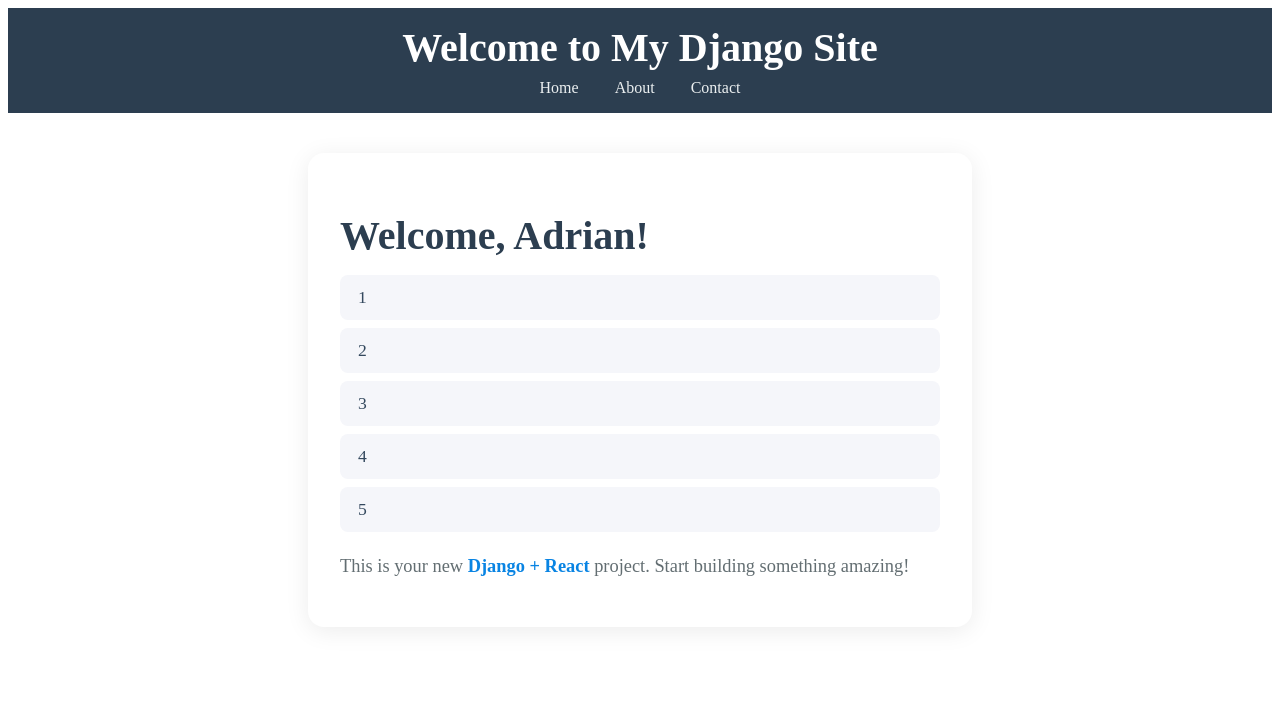
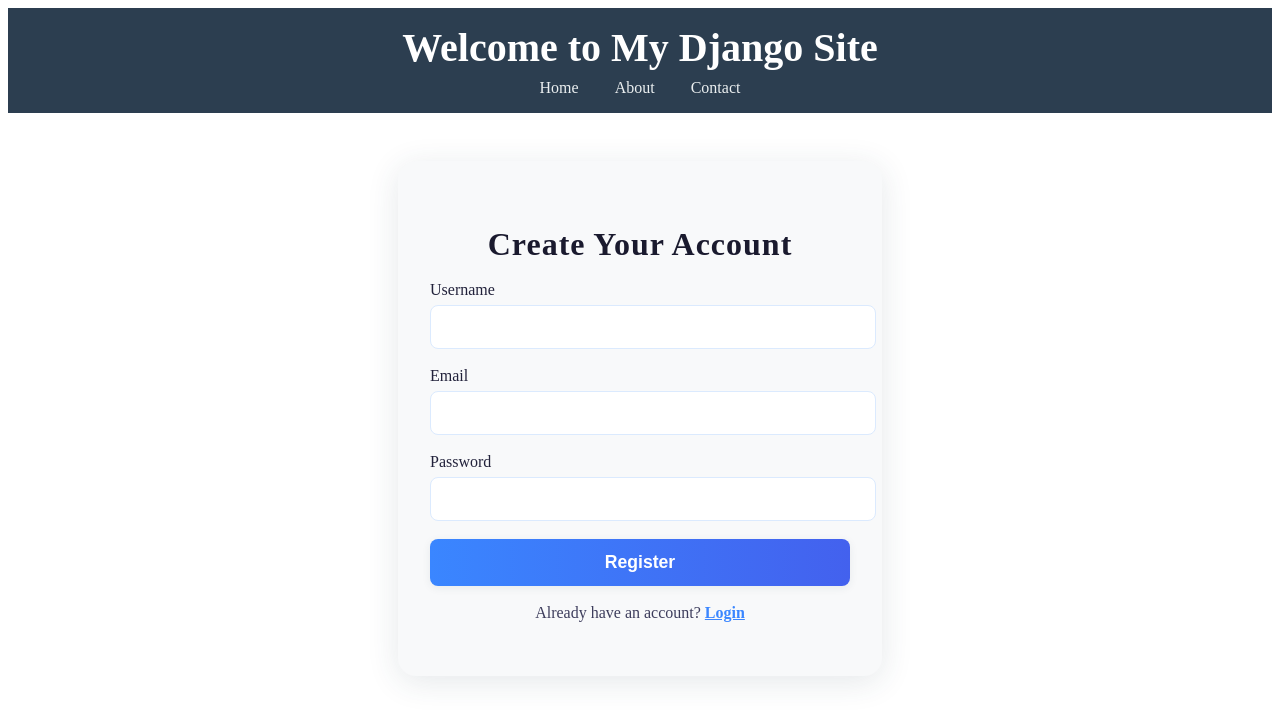
Before and after one commit to addeligero/Flask-CRUD, a Flask app: page /welcome in a window 1280 px wide. Shown: the top 722 px of the page. Run offline with Flask 3, Linux system fonts and the light colour scheme.

Commit message:
file: added for form

```diff
--- a/app.py
+++ b/app.py
@@ -1,4 +1,4 @@
-from flask import Flask,request, render_template
+from flask import Flask,request, render_template, request
 
 app = Flask(__name__, template_folder='templates')
 
@@ -9,16 +9,18 @@ def index():
 @app.route('/add/<int:num1>/<int:num2>')
 def add(num1, num2):
 
-
     return f'{num1} + {num2} = {num1 + num2}'
 
-@app.route('/welcome')
+# This route handles the form submission
+@app.route('/welcome', methods=['GET' ,'POST'])
 def hello():
-    name='Adrian'
-    list = {1,2,3,4,5}
+    if request.method == 'GET':
+        name='Adrian'
+        list = {1,2,3,4,5}
     return render_template('index.html', name=name, list=list)
 
 
+# This route handle parameters from the query string
 @app.route('/handle_params')
 def handle_params():
     if 'name' in request.args.keys() and 'age' in request.args:
--- a/templates/index.html
+++ b/templates/index.html
@@ -1,46 +1,109 @@
-{% extends "base.html" %} {% block title %}Home{% endblock %} {% block content
-%}
+{% extends "base.html" %} {% block title %}Register{% endblock %} {% block
+content %}
 <div
-  class="welcome-container"
+  class="container"
   style="
-    max-width: 600px;
-    margin: 40px auto;
-    background: #fff;
-    border-radius: 16px;
-    box-shadow: 0 4px 24px rgba(0, 0, 0, 0.08);
-    padding: 32px;
+    max-width: 420px;
+    margin: 48px auto;
+    background: #f8f9fa;
+    border-radius: 18px;
+    box-shadow: 0 6px 32px rgba(44, 62, 80, 0.12);
+    padding: 38px 32px;
   "
 >
-  <h1
+  <h2
     style="
-      font-size: 2.5rem;
+      font-size: 2rem;
       font-weight: 700;
-      color: #2c3e50;
-      margin-bottom: 16px;
+      color: #1a1a2e;
+      margin-bottom: 18px;
+      letter-spacing: 1px;
+      text-align: center;
     "
   >
-    Welcome, {{ name }}!
-  </h1>
-  <ul style="list-style: none; padding: 0; margin-bottom: 24px">
-    {% for item in list %}
-    <li
+    Create Your Account
+  </h2>
+  <form method="post" style="margin-top: 12px">
+    <div style="margin-bottom: 18px">
+      <label for="username" style="font-weight: 500; color: #22223b"
+        >Username</label
+      >
+      <input
+        type="text"
+        id="username"
+        name="username"
+        required
+        style="
+          width: 100%;
+          padding: 12px;
+          border-radius: 8px;
+          border: 1px solid #dbeafe;
+          margin-top: 6px;
+          font-size: 1rem;
+          background: #fff;
+        "
+      />
+    </div>
+    <div style="margin-bottom: 18px">
+      <label for="email" style="font-weight: 500; color: #22223b">Email</label>
+      <input
+        type="email"
+        id="email"
+        name="email"
+        required
+        style="
+          width: 100%;
+          padding: 12px;
+          border-radius: 8px;
+          border: 1px solid #dbeafe;
+          margin-top: 6px;
+          font-size: 1rem;
+          background: #fff;
+        "
+      />
+    </div>
+    <div style="margin-bottom: 18px">
+      <label for="password" style="font-weight: 500; color: #22223b"
+        >Password</label
+      >
+      <input
+        type="password"
+        id="password"
+        name="password"
+        required
+        style="
+          width: 100%;
+          padding: 12px;
+          border-radius: 8px;
+          border: 1px solid #dbeafe;
+          margin-top: 6px;
+          font-size: 1rem;
+          background: #fff;
+        "
+      />
+    </div>
+    <button
+      type="submit"
       style="
-        background: #f5f6fa;
-        margin-bottom: 8px;
-        padding: 12px 18px;
+        width: 100%;
+        padding: 13px 0;
+        background: linear-gradient(90deg, #3a86ff 0%, #4361ee 100%);
+        color: #fff;
+        font-size: 1.1rem;
+        font-weight: 600;
+        border: none;
         border-radius: 8px;
-        font-size: 1.1rem;
-        color: #34495e;
+        box-shadow: 0 2px 8px rgba(44, 62, 80, 0.08);
+        cursor: pointer;
+        transition: background 0.2s;
       "
     >
-      {{ item }}
-    </li>
-    {% endfor %}
-  </ul>
-  <p style="font-size: 1.15rem; color: #636e72; margin-top: 12px">
-    This is your new
-    <span style="color: #0984e3; font-weight: 600">Django + React</span>
-    project. Start building something amazing!
-  </p>
+      Register
+    </button>
+    <p style="text-align: center; margin-top: 18px; color: #3d3d5c">
+      Already have an account?
+      <a href="" style="color: #3a86ff; font-weight: 600">Login</a>
+    </p>
+  </form>
 </div>
 {% endblock %}
```
